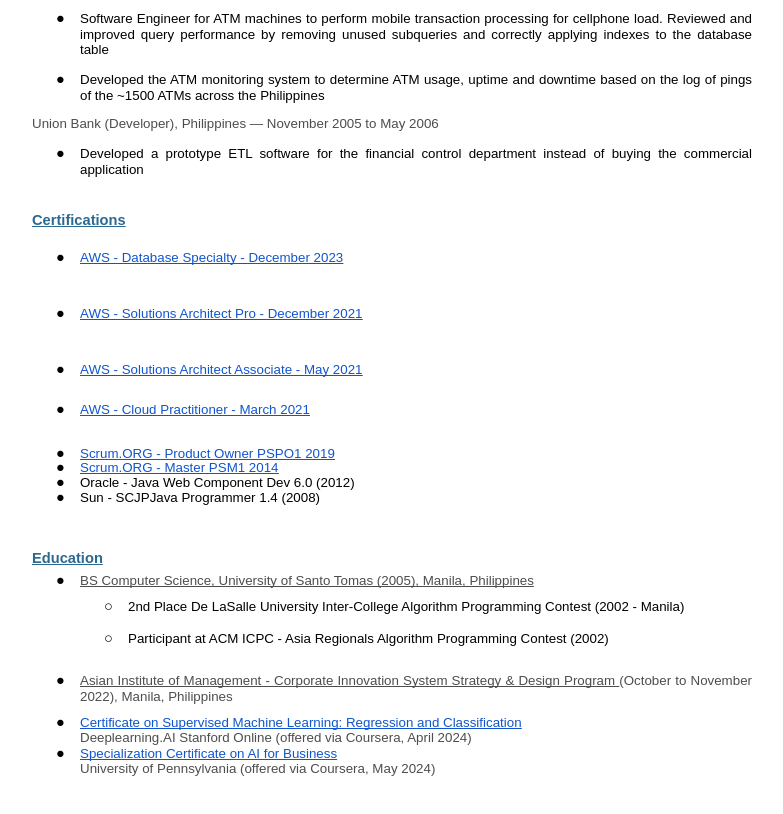
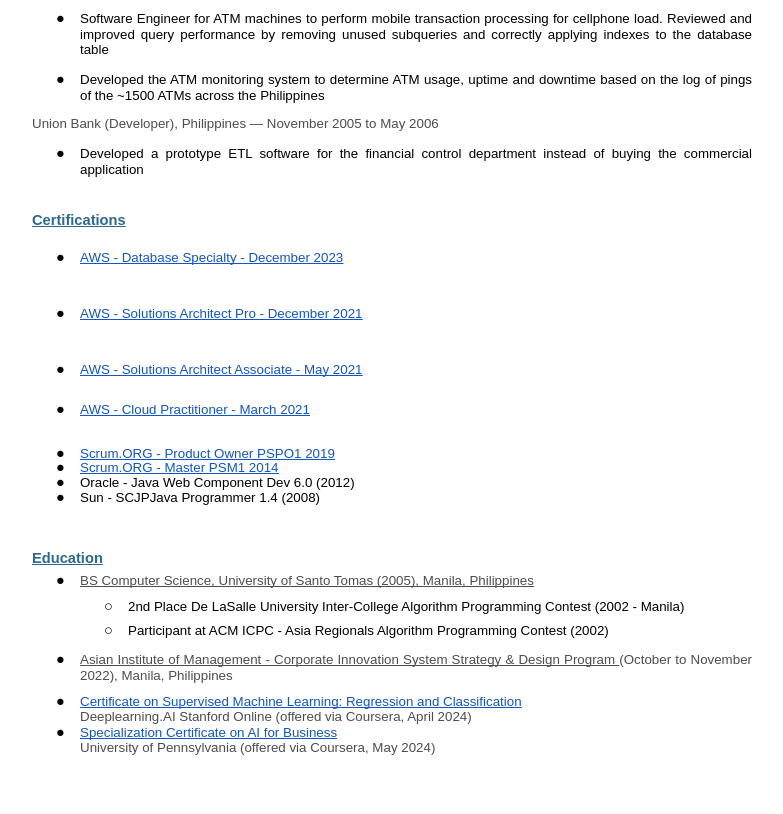
Before and after one commit to ceasis/aboutme, a plain HTML site: page index.html in a window 1280 px wide. Shown: the part 2115-2929 px from the top of the page, without its empty margins (24-807 px from the left). Drawn offline with Linux system fonts and the light colour scheme.

Commit message:
Update index.html

```diff
--- a/index.html
+++ b/index.html
@@ -2109,8 +2109,8 @@
 }
 
 .c28 {
-	padding-top: 12pt;
-	padding-bottom: 19pt;
+	padding-top: 6pt;
+	padding-bottom: 9pt;
 	line-height: 1.15;
 	orphans: 2;
 	widows: 2;
```
